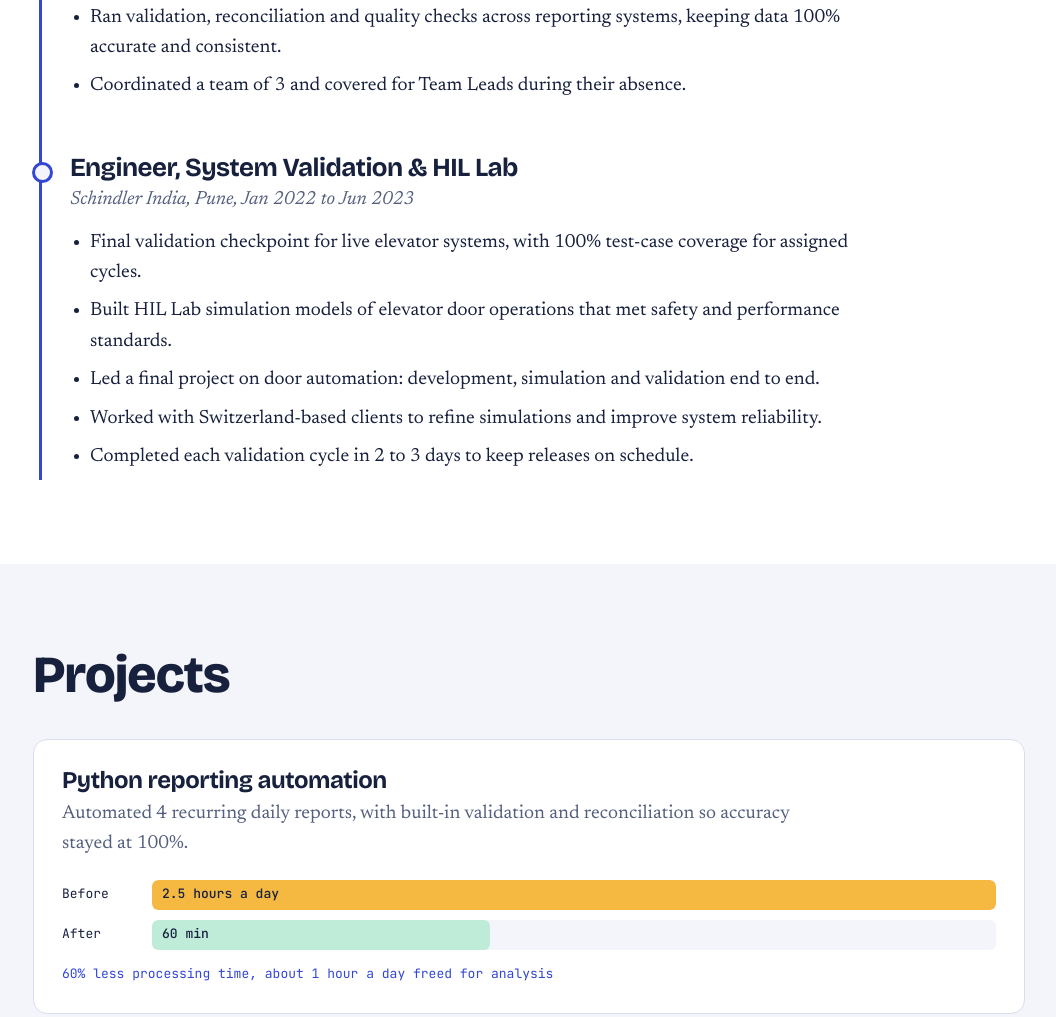
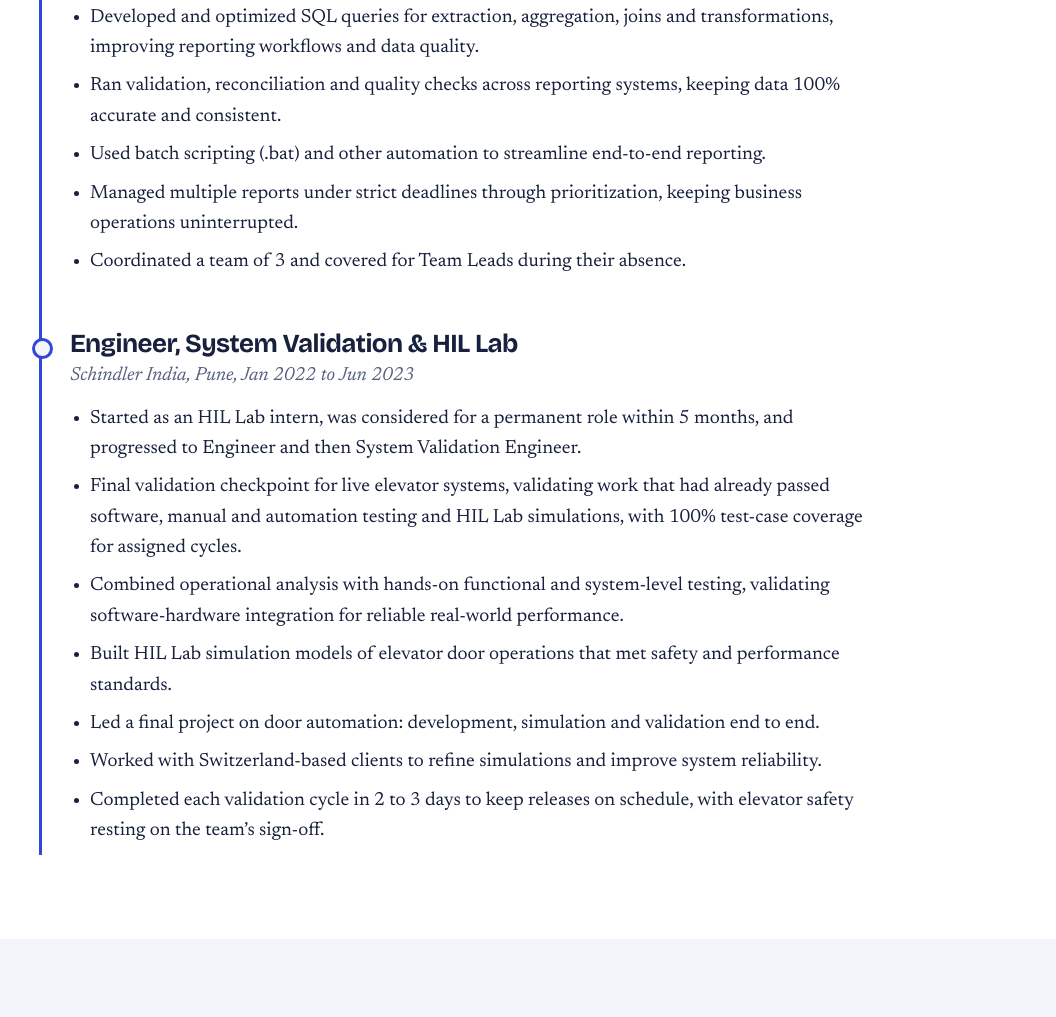
Before and after one commit to komalparab/komalparab.github.io, a plain HTML site: page index.html in a window 1280 px wide. Shown: the part 2381-3398 px from the top of the page, without its empty margins (111-1167 px from the left). Drawn offline with nearby package versions, Linux system fonts and the light colour scheme.

Commit message:
Add files via upload

```diff
--- a/index.html
+++ b/index.html
@@ -190,7 +190,10 @@ nav a:hover{color:var(--indigo)}
         <li>Automated reporting workflows with Python, VBA, MySQL, SQL, Excel and Power Query, cutting run time by up to 80% and saving about 40 hours a month.</li>
         <li>Re-engineered 9 Oracle SQL queries on a VM into 3 Snowflake queries, cutting daily load time by 96% and removing the VM.</li>
         <li>Designed and maintained Power BI dashboards aligned to stakeholder needs.</li>
+        <li>Developed and optimized SQL queries for extraction, aggregation, joins and transformations, improving reporting workflows and data quality.</li>
         <li>Ran validation, reconciliation and quality checks across reporting systems, keeping data 100% accurate and consistent.</li>
+        <li>Used batch scripting (.bat) and other automation to streamline end-to-end reporting.</li>
+        <li>Managed multiple reports under strict deadlines through prioritization, keeping business operations uninterrupted.</li>
         <li>Coordinated a team of 3 and covered for Team Leads during their absence.</li>
       </ul>
     </article>
@@ -198,11 +201,13 @@ nav a:hover{color:var(--indigo)}
       <h3>Engineer, System Validation &amp; HIL Lab</h3>
       <p class="meta">Schindler India, Pune, Jan 2022 to Jun 2023</p>
       <ul>
-        <li>Final validation checkpoint for live elevator systems, with 100% test-case coverage for assigned cycles.</li>
+        <li>Started as an HIL Lab intern, was considered for a permanent role within 5 months, and progressed to Engineer and then System Validation Engineer.</li>
+        <li>Final validation checkpoint for live elevator systems, validating work that had already passed software, manual and automation testing and HIL Lab simulations, with 100% test-case coverage for assigned cycles.</li>
+        <li>Combined operational analysis with hands-on functional and system-level testing, validating software-hardware integration for reliable real-world performance.</li>
         <li>Built HIL Lab simulation models of elevator door operations that met safety and performance standards.</li>
         <li>Led a final project on door automation: development, simulation and validation end to end.</li>
         <li>Worked with Switzerland-based clients to refine simulations and improve system reliability.</li>
-        <li>Completed each validation cycle in 2 to 3 days to keep releases on schedule.</li>
+        <li>Completed each validation cycle in 2 to 3 days to keep releases on schedule, with elevator safety resting on the team’s sign-off.</li>
       </ul>
     </article>
   </div>
@@ -218,7 +223,7 @@ nav a:hover{color:var(--indigo)}
         <div class="r"><span>Before</span><div class="track"><div class="fill b" style="--w:100%">2.5 hours a day</div></div></div>
         <div class="r"><span>After</span><div class="track"><div class="fill a" style="--w:40%">60 min</div></div></div>
       </div>
-      <small>60% less processing time, about 1 hour a day freed for analysis</small>
+      <small>Time reduced by 1.5 hours a day (60%), from 2.5 hours to 1 hour</small>
     </article>
     <article class="pc">
       <h3>Oracle SQL to Snowflake migration</h3>
```
